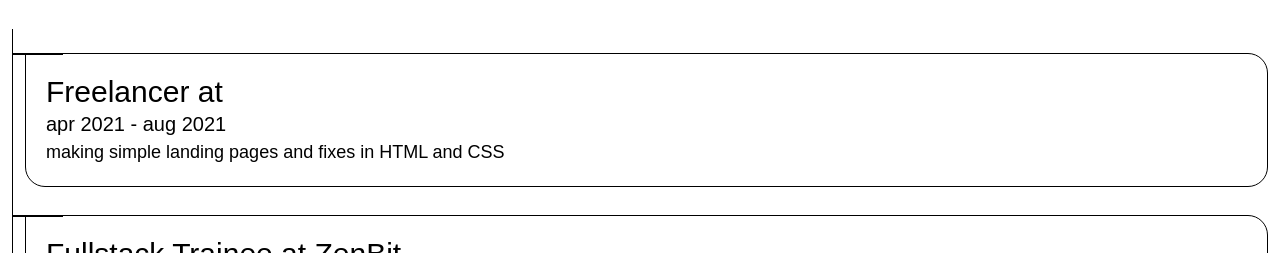
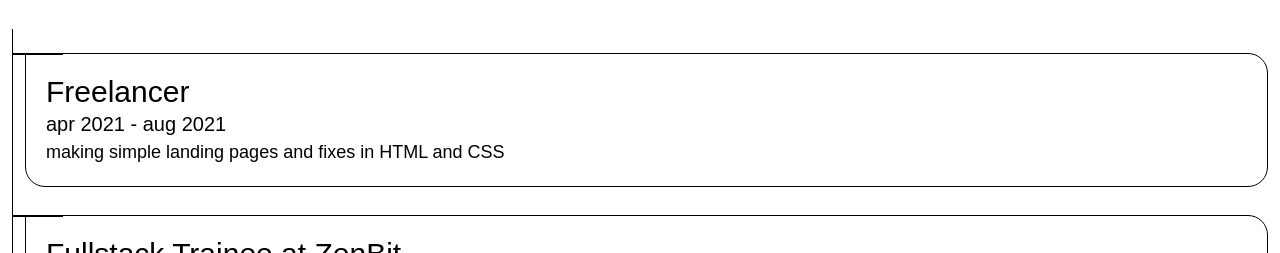
Before and after one commit to NightWanderer2004/Eduard-Povierin, a Next.js app: page /works in a window 1280 px wide. Shown: the part 256-509 px from the top of the page. Built offline with nearby package versions, Linux system fonts and the light colour scheme; a web font is replaced by a local one.

Commit message:
some improves

```diff
--- a/src/components/screens/works/timeline/work/Work.jsx
+++ b/src/components/screens/works/timeline/work/Work.jsx
@@ -29,7 +29,7 @@ const Work = ({ el }) => {
       <li ref={elemRef} className={`${s.item} ${inView ? s.inView : ''}`}>
          <div className={s.content}>
             <p className={s.company}>
-               {el.title} at {el.company}
+               {el.title} {el.company ? `at ${el.company}` : ''}
             </p>
             <p className={s.date}>{el.date}</p>
             <p className={s.desc}>{el.desc}</p>
--- a/src/components/screens/works/timeline/work/Work.module.scss
+++ b/src/components/screens/works/timeline/work/Work.module.scss
@@ -21,7 +21,7 @@
    }
    &::after {
       content: '';
-      @apply w-[9px] h-[9px] bg-black top-[6px] left-[6px];
+      @apply w-2 h-2 bg-black top-[6.5px] left-[6.5px];
    }
    &:last-child {
       @apply mb-0;
```
